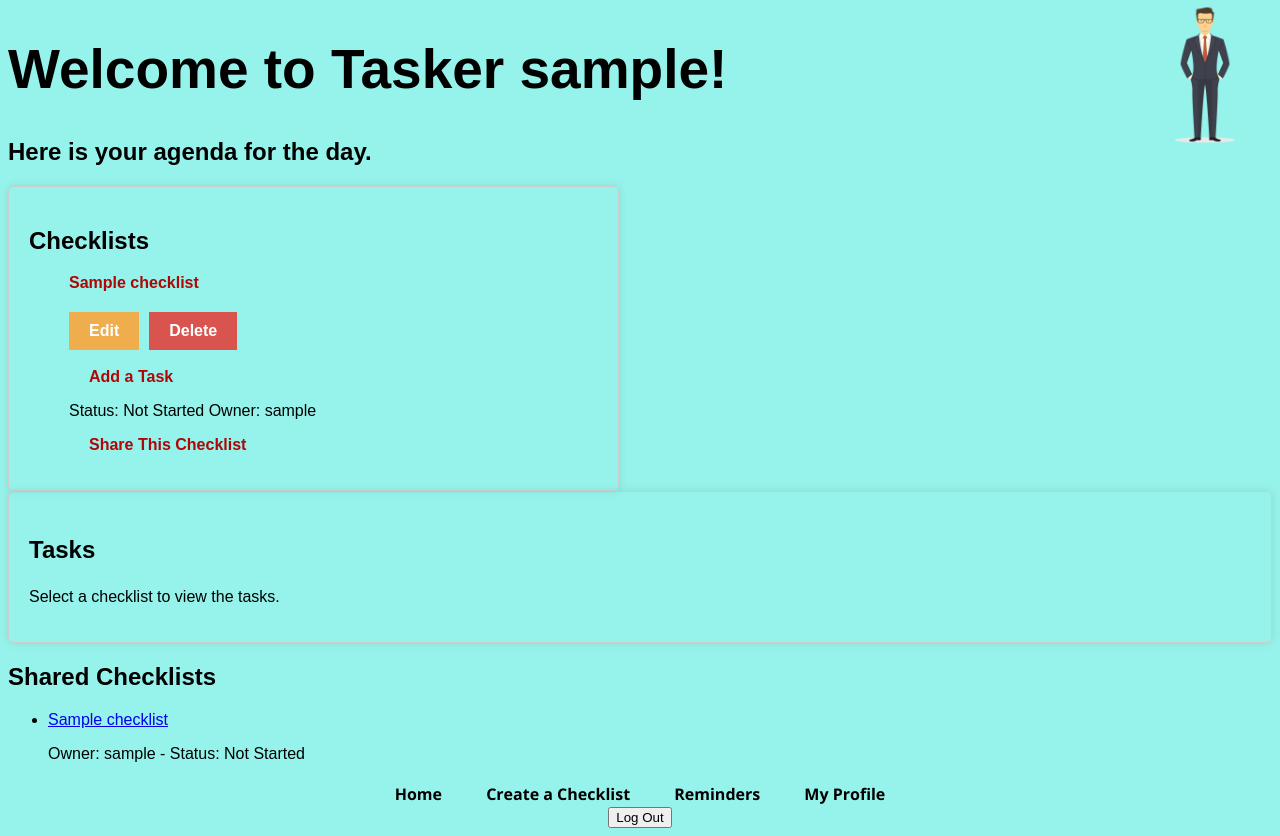
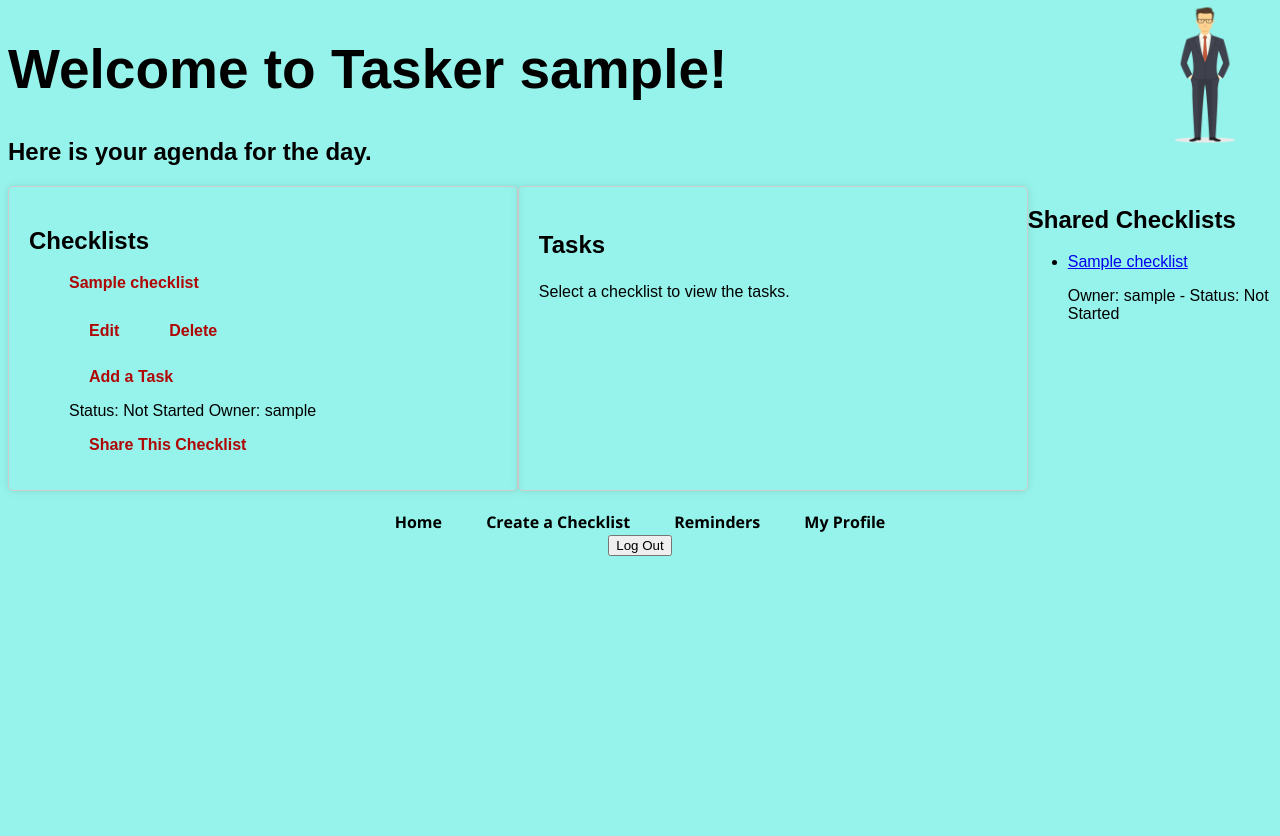
Before and after one commit to SscottK/tasker, a Django app: page /home/ in a window 1280 px wide. After the commit the page ends 556 px from the top, so only its background shows below. Run offline with Django 4.2, Linux system fonts and the light colour scheme; a user stored in the database is signed in; tables that the repository leaves empty hold one stand-in row (values such as "Sample post").

Commit message:
more edits

```diff
--- a/tasker_main_app/static/css/base.css
+++ b/tasker_main_app/static/css/base.css
@@ -115,17 +115,6 @@ body {
     border: none;
     cursor: pointer;
 }
-
-.btn.warn {
-    background-color: #f0ad4e;
-    color: white;
-}
-
-.btn.danger {
-    background-color: #d9534f;
-    color: white;
-}
-
 .btn:hover {
     opacity: 0.8;
 }
--- a/tasker_main_app/static/css/home.css
+++ b/tasker_main_app/static/css/home.css
@@ -3,7 +3,7 @@
     justify-content: space-between;
     margin-top: 20px;
 }
-.tasks, .checklists {
+.tasks, .checklists, .shared-checklists {
     border: 2px solid #333;
 
 }
--- a/tasker_main_app/templates/home.html
+++ b/tasker_main_app/templates/home.html
@@ -16,8 +16,8 @@
             {{ checklist.list_name }}
           </a>
           <div class="checklist-actions">
-            <a href="{% url 'checklist-update' checklist.id %}" class="btn warn">Edit</a>
-            <a href="{% url 'checklist-delete' checklist.id %}" class="btn danger">Delete</a>
+            <a href="{% url 'checklist-update' checklist.id %}" class="btn">Edit</a>
+            <a href="{% url 'checklist-delete' checklist.id %}" class="btn">Delete</a>
         </div>
           <br>
           <a href="{% url 'add-task' checklist.id %}" class="btn primary">Add a Task</a>
@@ -30,14 +30,14 @@
         {% endfor %}
       </ul>
     </div>
+
+
+    <div class="tasks">
+        <h3>Tasks</h3>
+        <p>Select a checklist to view the tasks.</p>
+    <div id="task-details"></div>
+
 </div>
-
-<div class="tasks">
-  <h3>Tasks</h3>
-  <p>Select a checklist to view the tasks.</p>
-  <div id="task-details"></div>
-</div>
-
     <div class="shared-checklists">
         <h2>Shared Checklists</h2>
         <ul id="shared-checklist-list">
@@ -53,6 +53,7 @@
             {% endfor %}
         </ul>
     </div>
+</div>
 
 
 
```
